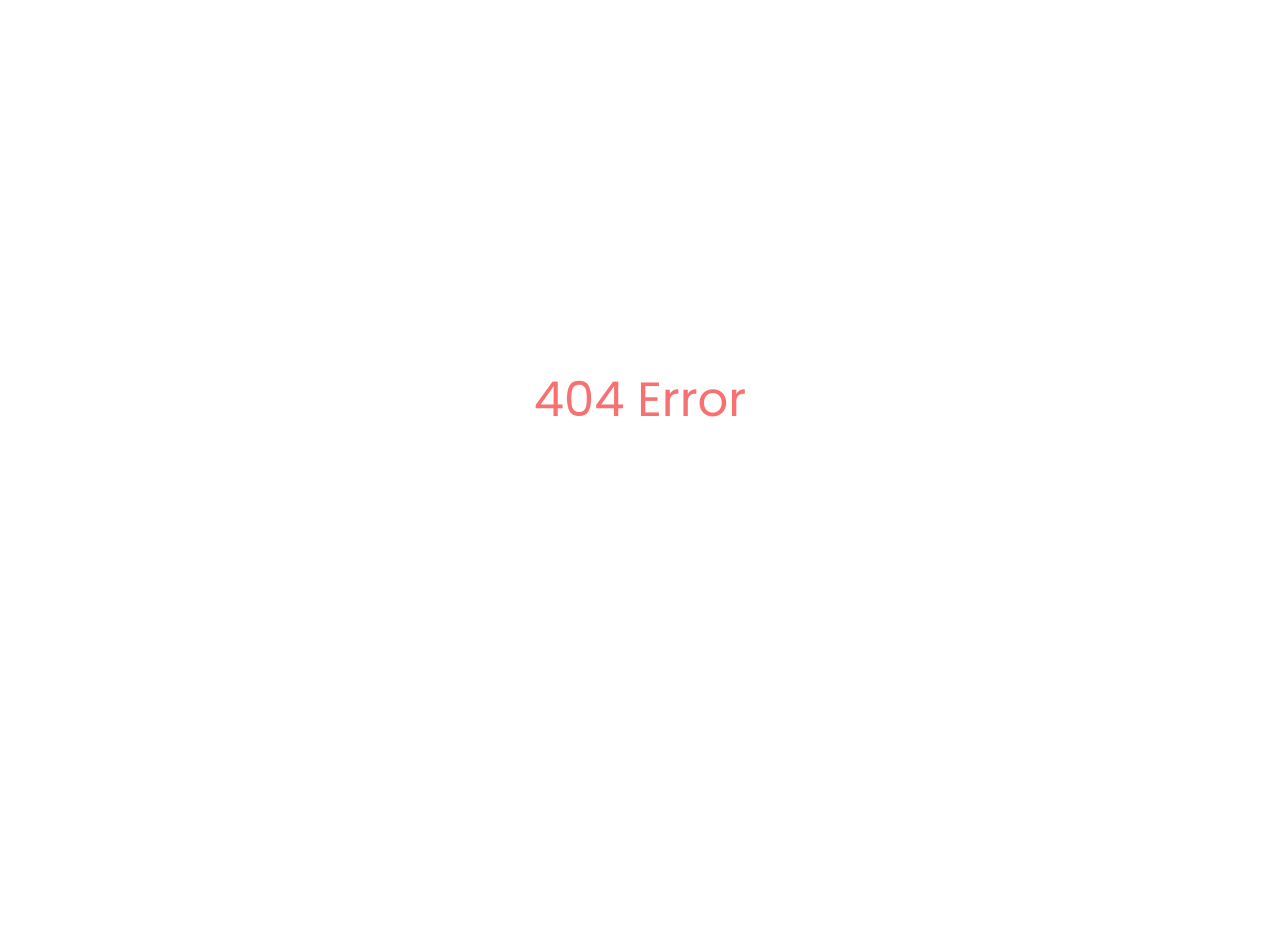
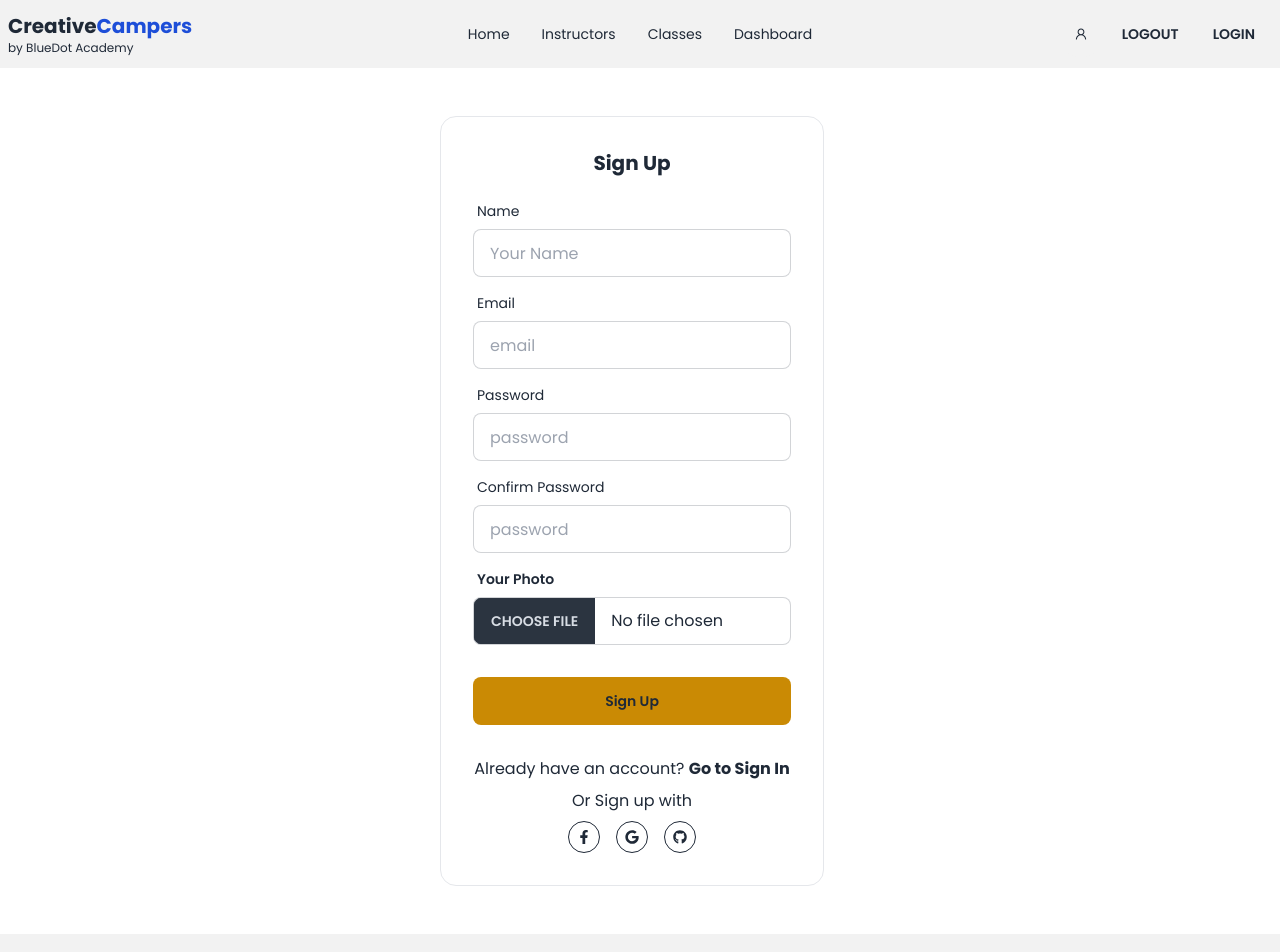
Before and after one commit to onlyyasad/creative-campers-client, a React (Vite) app: page /registration in a window 1280 px wide. Shown: the top 952 px of the page. Before the commit the page ends 800 px from the top, so only its background shows below. Built offline with nearby package versions, Linux system fonts and the light colour scheme.

Commit message:
login and registration page initialized

```diff
--- a/package.json
+++ b/package.json
@@ -14,6 +14,7 @@
     "match-sorter": "^6.3.1",
     "react": "^18.2.0",
     "react-dom": "^18.2.0",
+    "react-hook-form": "^7.44.3",
     "react-icons": "^4.9.0",
     "react-router-dom": "^6.12.0",
     "react-timer-hook": "^3.0.6",
--- /dev/null
+++ b/src/Pages/Login/Login.jsx
@@ -0,0 +1,70 @@
+import { useForm } from 'react-hook-form';
+import { Link } from 'react-router-dom';
+import { FaFacebookF, FaGoogle, FaGithub } from 'react-icons/fa';
+
+
+
+const Login = () => {
+    const {
+        register,
+        handleSubmit,
+        formState: { errors },
+    } = useForm();
+    const handleLogin = data =>{
+        console.log(data)
+    }
+    const handleGoogleLogin = () =>{
+
+    }
+    return (
+        <div>
+            <div>
+
+            </div>
+            <div className="hero min-h-screen py-8 bg-base-100">
+                <div className="hero-content flex-col lg:flex-row-reverse">
+                    <div className="text-center lg:text-left">
+                        <img src={""} alt="" />
+                    </div>
+                    <div className="card border flex-shrink-0 w-full max-w-sm  bg-base-100">
+                        <div className='card-body pb-0'>
+                            <h3 className='text-center font-bold text-xl pb-4'>Sign In</h3>
+                        </div>
+                        <form className="card-body pt-0" onSubmit={handleSubmit((data) => handleLogin(data))}>
+                            <div className="form-control">
+                                <label className="label">
+                                    <span className="label-text">Email</span>
+                                </label>
+                                <input type="email" placeholder="email" {...register('email', { required: true })} className="input input-bordered" />
+                                {errors.email && <p className='text-xs mt-2 text-red-500'>Email is required.</p>}
+                            </div>
+                            <div className="form-control">
+                                <label className="label">
+                                    <span className="label-text">Password</span>
+                                </label>
+                                <input type="password" placeholder="password" {...register('password', { required: true })} className="input input-bordered" />
+                                {errors.password && <p className='text-xs mt-2 text-red-500'>Password is required.</p>}
+                            </div>
+
+                            <div className="form-control mt-6">
+                                <button type='submit' className={`btn bg-yellow-600 hover:bg-yellow-700 normal-case border-0 hover:border-0`}>Sign In</button>
+                            </div>
+                        </form>
+
+                        <div className='card-body pt-0 text-center'>
+                            <h3>New here? <Link to="/registration" className='font-bold'>Create an Account!</Link></h3>
+                            <h3>Or Sign up with</h3>
+                            <div className='flex justify-center gap-4'>
+                                <button className="btn btn-circle btn-sm btn-outline"><FaFacebookF /></button>
+                                <button onClick={handleGoogleLogin} className="btn btn-circle btn-sm btn-outline"><FaGoogle /></button>
+                                <button className="btn btn-circle btn-sm btn-outline"><FaGithub /></button>
+                            </div>
+                        </div>
+                    </div>
+                </div>
+            </div>
+        </div>
+    );
+};
+
+export default Login;
--- /dev/null
+++ b/src/Pages/Login/Registration.jsx
@@ -0,0 +1,90 @@
+import { useForm } from 'react-hook-form';
+import { Link } from 'react-router-dom';
+import { FaFacebookF, FaGoogle, FaGithub } from 'react-icons/fa';
+
+
+
+
+const Registration = () => {
+    const {
+        register,
+        handleSubmit,
+        formState: { errors },
+        reset
+    } = useForm();
+
+    const handleSignUp = user => {
+        console.log(user)
+    }
+
+    const handleGoogleLogin = () => {
+
+    }
+    return (
+        <div>
+            <div className="hero min-h-screen py-8 bg-base-100">
+                <div className="hero-content flex-col lg:flex-row-reverse">
+                    <div className="text-center lg:text-left">
+                        <img className='w-full' src={""} alt="" />
+                    </div>
+                    <div className="card flex-shrink-0 w-full max-w-sm border bg-base-100">
+                        <div className='card-body pb-0'>
+                            <h3 className='text-center font-bold text-xl pb-4'>Sign Up</h3>
+                        </div>
+                        <form className="card-body pt-0" onSubmit={handleSubmit((data) => handleSignUp(data))}>
+                            <div className="form-control">
+                                <label className="label">
+                                    <span className="label-text">Name</span>
+                                </label>
+                                <input type="text" placeholder="Your Name" {...register('name', { required: true })} className="input input-bordered" />
+                                {errors.name && <p className='text-xs mt-2 text-red-500'>Name is required.</p>}
+                            </div>
+                            <div className="form-control">
+                                <label className="label">
+                                    <span className="label-text">Email</span>
+                                </label>
+                                <input type="email" placeholder="email" {...register('email', { required: true })} className="input input-bordered" />
+                                {errors.email && <p className='text-xs mt-2 text-red-500'>Email is required.</p>}
+                            </div>
+                            <div className="form-control">
+                                <label className="label">
+                                    <span className="label-text">Password</span>
+                                </label>
+                                <input type="password" placeholder="password" {...register('password', { required: true })} className="input input-bordered" />
+                                {errors.password && <p className='text-xs mt-2 text-red-500'>Password is required.</p>}
+                            </div>
+                            <div className="form-control">
+                                <label className="label">
+                                    <span className="label-text">Confirm Password</span>
+                                </label>
+                                <input type="password" placeholder="password" {...register('confirm_password', { required: true })} className="input input-bordered" />
+                                {errors.confirm_password && <p className='text-xs mt-2 text-red-500'>Password is required.</p>}
+                            </div>
+                            <div className="form-control w-full max-w-xs">
+                                <label className="label">
+                                    <span className="label-text font-semibold">Your Photo</span>
+                                </label>
+                                <input {...register("photo", { required: true })} type="file" className="file-input file-input-bordered w-full max-w-md" />
+                            </div>
+                            <div className="form-control mt-6">
+                                <button type='submit' className="btn bg-yellow-600 hover:bg-yellow-700 normal-case border-0 hover:border-0">Sign Up</button>
+                            </div>
+                        </form>
+
+                        <div className='card-body pt-0 text-center'>
+                            <h3>Already have an account? <Link to="/login" className='font-bold'>Go to Sign In</Link></h3>
+                            <h3>Or Sign up with</h3>
+                            <div className='flex justify-center gap-4'>
+                                <button className="btn btn-circle btn-sm btn-outline"><FaFacebookF /></button>
+                                <button onClick={handleGoogleLogin} className="btn btn-circle btn-sm btn-outline"><FaGoogle /></button>
+                                <button className="btn btn-circle btn-sm btn-outline"><FaGithub /></button>
+                            </div>
+                        </div>
+                    </div>
+                </div>
+            </div>
+        </div>
+    );
+};
+
+export default Registration;
--- a/src/Pages/Shared/NavBar.jsx
+++ b/src/Pages/Shared/NavBar.jsx
@@ -1,4 +1,4 @@
-import { NavLink } from "react-router-dom";
+import { Link, NavLink } from "react-router-dom";
 import { AiOutlineUser } from 'react-icons/ai';
 
 
@@ -58,7 +58,7 @@ const NavBar = () => {
             <div className="navbar-end">
                 <a className="btn btn-circle"><AiOutlineUser /></a>
                 <button className="btn">Logout</button>
-                <button className="btn">Login</button>
+                <Link to="/login"><button className="btn">Login</button></Link>
             </div>
         </div>
     );
```
Also changed, not shown: src/Routes/Routes.jsx (+10 -1 lines), 1 other file (tests, documents, lock files or other folders).
